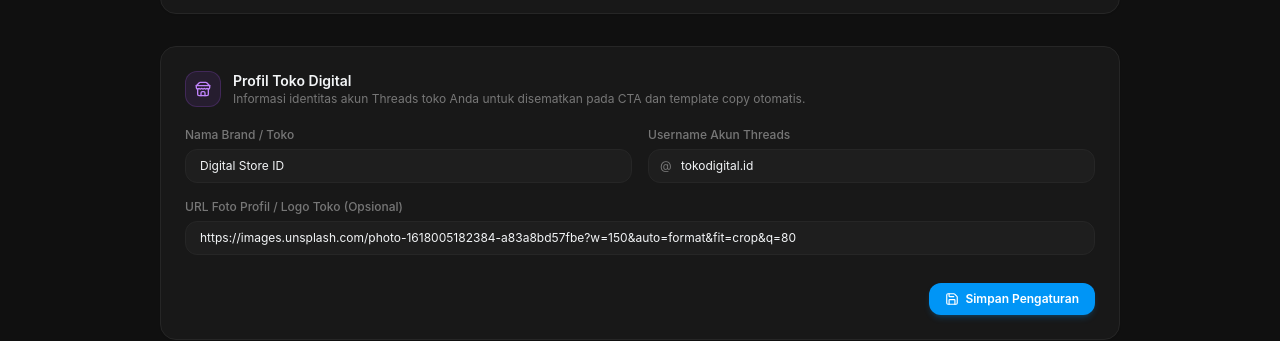
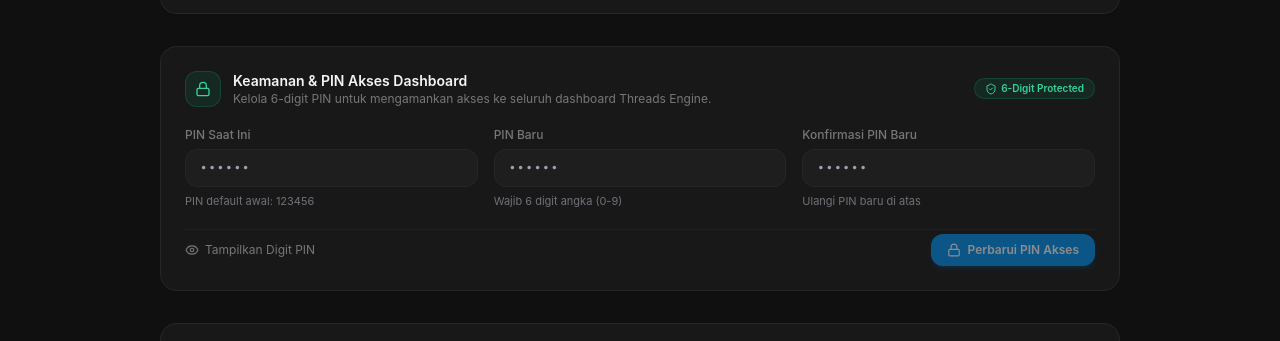
Before and after one commit to HanifMukkorrobin/threads-marketing, a Next.js app: page /settings in a window 1280 px wide. Shown: the part 396-737 px from the top of the page. Built offline with nearby package versions, Linux system fonts and the light colour scheme; no server answers; the database is empty.

Commit message:
feat(settings): add PIN security management card to settings page

```diff
--- a/src/app/login/page.tsx
+++ b/src/app/login/page.tsx
@@ -189,6 +189,7 @@
                 ref={(el) => {
                   inputRefs.current[idx] = el;
                 }}
+                aria-label={`Digit ${idx + 1}`}
                 type={showPin ? 'text' : 'password'}
                 inputMode="numeric"
                 pattern="[0-9]*"
--- a/src/app/settings/page.tsx
+++ b/src/app/settings/page.tsx
@@ -23,6 +23,7 @@
   Zap,
   X,
   AlertTriangle,
+  Lock,
 } from 'lucide-react';
 import { cn } from '@/lib/utils';
 
@@ -76,6 +77,15 @@
   const [copiedSnippet, setCopiedSnippet] = useState(false);
   const [copiedKey, setCopiedKey] = useState(false);
 
+  // PIN Management state
+  const [pinForm, setPinForm] = useState({
+    currentPin: '',
+    newPin: '',
+    confirmPin: '',
+  });
+  const [showPinFields, setShowPinFields] = useState(false);
+  const [changingPin, setChangingPin] = useState(false);
+
   // Toasts
   const [toasts, setToasts] = useState<Toast[]>([]);
 
@@ -98,7 +108,7 @@
   const fetchSettings = useCallback(async () => {
     try {
       setLoading(true);
-      const res = await fetch('/api/settings');
+      const res = await fetch('/api/settings', { cache: 'no-store' });
       const data = await res.json();
       if (data.success && data.settings) {
         setSettings({
@@ -168,6 +178,44 @@
       addToast(err?.message || 'Gagal meregenerasi API key', 'error');
     } finally {
       setRegenerating(false);
+    }
+  };
+
+  // Change Dashboard Access PIN
+  const handleChangePin = async (e: React.FormEvent) => {
+    e.preventDefault();
+    if (!pinForm.currentPin) {
+      addToast('Masukkan PIN saat ini', 'error');
+      return;
+    }
+    if (pinForm.newPin.length !== 6 || !/^\d{6}$/.test(pinForm.newPin)) {
+      addToast('PIN baru harus terdiri dari 6 digit angka', 'error');
+      return;
+    }
+    if (pinForm.newPin !== pinForm.confirmPin) {
+      addToast('Konfirmasi PIN baru tidak cocok', 'error');
+      return;
+    }
+
+    try {
+      setChangingPin(true);
+      const res = await fetch('/api/auth/change-pin', {
+        method: 'POST',
+        headers: { 'Content-Type': 'application/json' },
+        body: JSON.stringify(pinForm),
+      });
+
+      const data = await res.json();
+      if (!res.ok || !data.success) {
+        throw new Error(data.error || 'Gagal mengubah PIN');
+      }
+
+      addToast('PIN Akses Dashboard berhasil diperbarui!', 'success');
+      setPinForm({ currentPin: '', newPin: '', confirmPin: '' });
+    } catch (err: any) {
+      addToast(err?.message || 'Gagal mengubah PIN', 'error');
+    } finally {
+      setChangingPin(false);
     }
   };
 
@@ -521,7 +569,170 @@
           </div>
         </div>
 
-        {/* Section 2: Store Profile Configuration */}
+        {/* Section 2: Security & PIN Management */}
+        <form onSubmit={handleChangePin} className="rounded-2xl border border-threads-border bg-threads-card p-6 space-y-5 shadow-sm">
+          <div className="flex items-center justify-between">
+            <div className="flex items-center gap-3">
+              <div className="flex h-9 w-9 items-center justify-center rounded-xl bg-emerald-500/10 text-emerald-400 border border-emerald-500/20">
+                <Lock className="h-4 w-4" />
+              </div>
+              <div>
+                <h2 className="text-sm font-semibold text-threads-text">
+                  Keamanan & PIN Akses Dashboard
+                </h2>
+                <p className="text-xs text-threads-secondary">
+                  Kelola 6-digit PIN untuk mengamankan akses ke seluruh dashboard Threads Engine.
+                </p>
+              </div>
+            </div>
+
+            <span className="hidden sm:inline-flex items-center gap-1 rounded-full bg-emerald-500/10 border border-emerald-500/20 px-2.5 py-0.5 text-[10px] font-semibold text-emerald-400">
+              <ShieldCheck className="h-3 w-3" />
+              6-Digit Protected
+            </span>
+          </div>
+
+          <div className="grid grid-cols-1 sm:grid-cols-3 gap-4">
+            {/* Current PIN */}
+            <div className="space-y-1.5">
+              <label className="block text-xs font-medium text-threads-secondary">
+                PIN Saat Ini
+              </label>
+              <div className="relative">
+                <input
+                  type={showPinFields ? 'text' : 'password'}
+                  inputMode="numeric"
+                  pattern="[0-9]*"
+                  maxLength={6}
+                  value={pinForm.currentPin}
+                  onChange={(e) =>
+                    setPinForm((prev) => ({
+                      ...prev,
+                      currentPin: e.target.value.replace(/\D/g, '').slice(0, 6),
+                    }))
+                  }
+                  placeholder="••••••"
+                  className="w-full rounded-xl border border-threads-border bg-threads-surface px-3.5 py-2.5 font-mono text-xs text-threads-text tracking-widest focus:border-threads-accent focus:outline-none"
+                  required
+                />
+              </div>
+              <p className="text-[11px] text-zinc-500">PIN default awal: 123456</p>
+            </div>
+
+            {/* New PIN */}
+            <div className="space-y-1.5">
+              <label className="block text-xs font-medium text-threads-secondary">
+                PIN Baru
+              </label>
+              <div className="relative">
+                <input
+                  type={showPinFields ? 'text' : 'password'}
+                  inputMode="numeric"
+                  pattern="[0-9]*"
+                  maxLength={6}
+                  value={pinForm.newPin}
+                  onChange={(e) =>
+                    setPinForm((prev) => ({
+                      ...prev,
+                      newPin: e.target.value.replace(/\D/g, '').slice(0, 6),
+                    }))
+                  }
+                  placeholder="••••••"
+                  className="w-full rounded-xl border border-threads-border bg-threads-surface px-3.5 py-2.5 font-mono text-xs text-threads-text tracking-widest focus:border-threads-accent focus:outline-none"
+                  required
+                />
+              </div>
+              <p className="text-[11px] text-zinc-500">Wajib 6 digit angka (0-9)</p>
+            </div>
+
+            {/* Confirm New PIN */}
+            <div className="space-y-1.5">
+              <label className="block text-xs font-medium text-threads-secondary">
+                Konfirmasi PIN Baru
+              </label>
+              <div className="relative">
+                <input
+                  type={showPinFields ? 'text' : 'password'}
+                  inputMode="numeric"
+                  pattern="[0-9]*"
+                  maxLength={6}
+                  value={pinForm.confirmPin}
+                  onChange={(e) =>
+                    setPinForm((prev) => ({
+                      ...prev,
+                      confirmPin: e.target.value.replace(/\D/g, '').slice(0, 6),
+                    }))
+                  }
+                  placeholder="••••••"
+                  className={cn(
+                    'w-full rounded-xl border bg-threads-surface px-3.5 py-2.5 font-mono text-xs text-threads-text tracking-widest focus:outline-none transition-colors',
+                    pinForm.confirmPin.length > 0 && pinForm.newPin === pinForm.confirmPin && pinForm.newPin.length === 6
+                      ? 'border-emerald-500/80 focus:border-emerald-500'
+                      : pinForm.confirmPin.length > 0 && pinForm.newPin !== pinForm.confirmPin
+                      ? 'border-rose-500/80 focus:border-rose-500'
+                      : 'border-threads-border focus:border-threads-accent'
+                  )}
+                  required
+                />
+              </div>
+              {pinForm.confirmPin.length > 0 ? (
+                <p
+                  className={cn(
+                    'text-[11px] font-medium flex items-center gap-1',
+                    pinForm.newPin === pinForm.confirmPin && pinForm.newPin.length === 6
+                      ? 'text-emerald-400'
+                      : 'text-rose-400'
+                  )}
+                >
+                  {pinForm.newPin === pinForm.confirmPin && pinForm.newPin.length === 6 ? (
+                    <>
+                      <Check className="h-3 w-3" />
+                      <span>PIN baru cocok</span>
+                    </>
+                  ) : (
+                    <>
+                      <AlertCircle className="h-3 w-3" />
+                      <span>PIN belum cocok</span>
+                    </>
+                  )}
+                </p>
+              ) : (
+                <p className="text-[11px] text-zinc-500">Ulangi PIN baru di atas</p>
+              )}
+            </div>
+          </div>
+
+          <div className="flex flex-col sm:flex-row items-stretch sm:items-center justify-between gap-3 pt-1 border-t border-threads-border/60">
+            <button
+              type="button"
+              onClick={() => setShowPinFields((prev) => !prev)}
+              className="flex items-center gap-1.5 text-xs text-threads-secondary hover:text-threads-text transition-colors self-start sm:self-auto"
+            >
+              {showPinFields ? <EyeOff className="h-3.5 w-3.5" /> : <Eye className="h-3.5 w-3.5" />}
+              <span>{showPinFields ? 'Sembunyikan Digit PIN' : 'Tampilkan Digit PIN'}</span>
+            </button>
+
+            <button
+              type="submit"
+              disabled={
+                changingPin ||
+                !pinForm.currentPin ||
+                pinForm.newPin.length !== 6 ||
+                pinForm.newPin !== pinForm.confirmPin
+              }
+              className="flex items-center justify-center gap-1.5 rounded-xl bg-threads-accent px-4 py-2 text-xs font-semibold text-white shadow-md shadow-threads-accent/20 hover:opacity-90 transition-all disabled:opacity-50 disabled:cursor-not-allowed"
+            >
+              {changingPin ? (
+                <div className="h-3.5 w-3.5 animate-spin rounded-full border-2 border-white border-t-transparent" />
+              ) : (
+                <Lock className="h-3.5 w-3.5" />
+              )}
+              <span>{changingPin ? 'Memperbarui PIN...' : 'Perbarui PIN Akses'}</span>
+            </button>
+          </div>
+        </form>
+
+        {/* Section 3: Store Profile Configuration */}
         <form onSubmit={handleSaveSettings} className="rounded-2xl border border-threads-border bg-threads-card p-6 space-y-5 shadow-sm">
           <div className="flex items-center gap-3">
             <div className="flex h-9 w-9 items-center justify-center rounded-xl bg-purple-500/10 text-purple-400 border border-purple-500/20">
@@ -597,7 +808,7 @@
           </div>
         </form>
 
-        {/* Section 3: Interactive Live Connection Tester */}
+        {/* Section 4: Interactive Live Connection Tester */}
         <div className="rounded-2xl border border-threads-border bg-threads-card p-6 space-y-4 shadow-sm">
           <div className="flex flex-col sm:flex-row sm:items-center justify-between gap-3">
             <div className="flex items-center gap-3">
@@ -660,7 +871,7 @@
           )}
         </div>
 
-        {/* Section 4: Dynamic Code Snippets & API Explorer */}
+        {/* Section 5: Dynamic Code Snippets & API Explorer */}
         <div className="rounded-2xl border border-threads-border bg-threads-card p-6 space-y-5 shadow-sm">
           <div className="flex items-center gap-3">
             <div className="flex h-9 w-9 items-center justify-center rounded-xl bg-indigo-500/10 text-indigo-400 border border-indigo-500/20">
```
